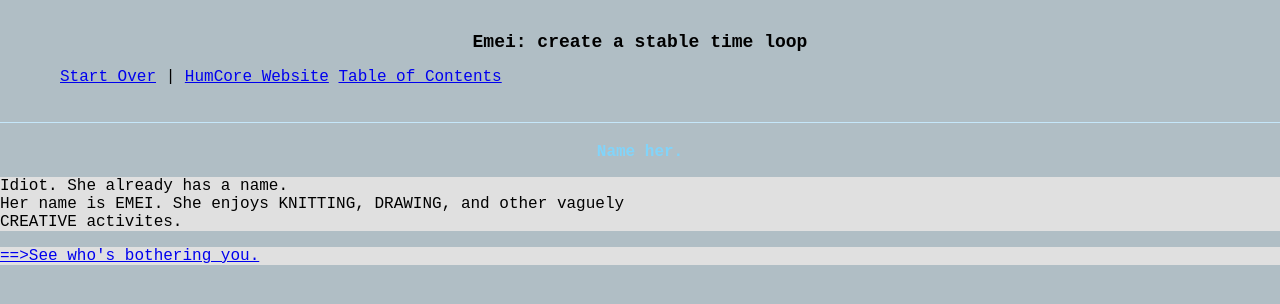
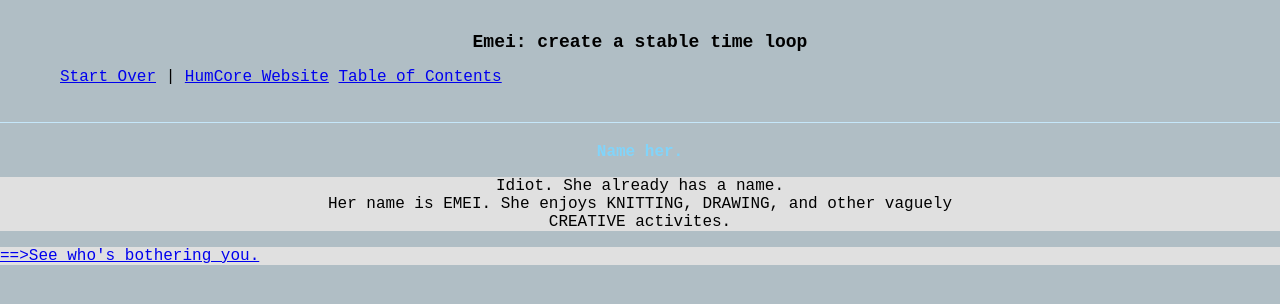
Before and after one commit to best-koi/HomestuckandaHalf, a plain HTML site: page page2.html in a window 1280 px wide. Drawn offline with Linux system fonts and the light colour scheme.

Commit message:
Add files via upload

```diff
--- a/page2.html
+++ b/page2.html
@@ -17,8 +17,10 @@
     </nav>
   </header>
   <h2>Name her.</h2>
-  <p>Idiot. She already has a name.
+  <div=chat>
+  <p class=center>Idiot. She already has a name.
     <br>Her name is EMEI. She enjoys KNITTING, DRAWING, and other vaguely
     <br>CREATIVE activites.</p>
     <p> <a href='page3.html'> ==>See who's bothering you. </a></p>
+  </div>
   </body></html>
```
